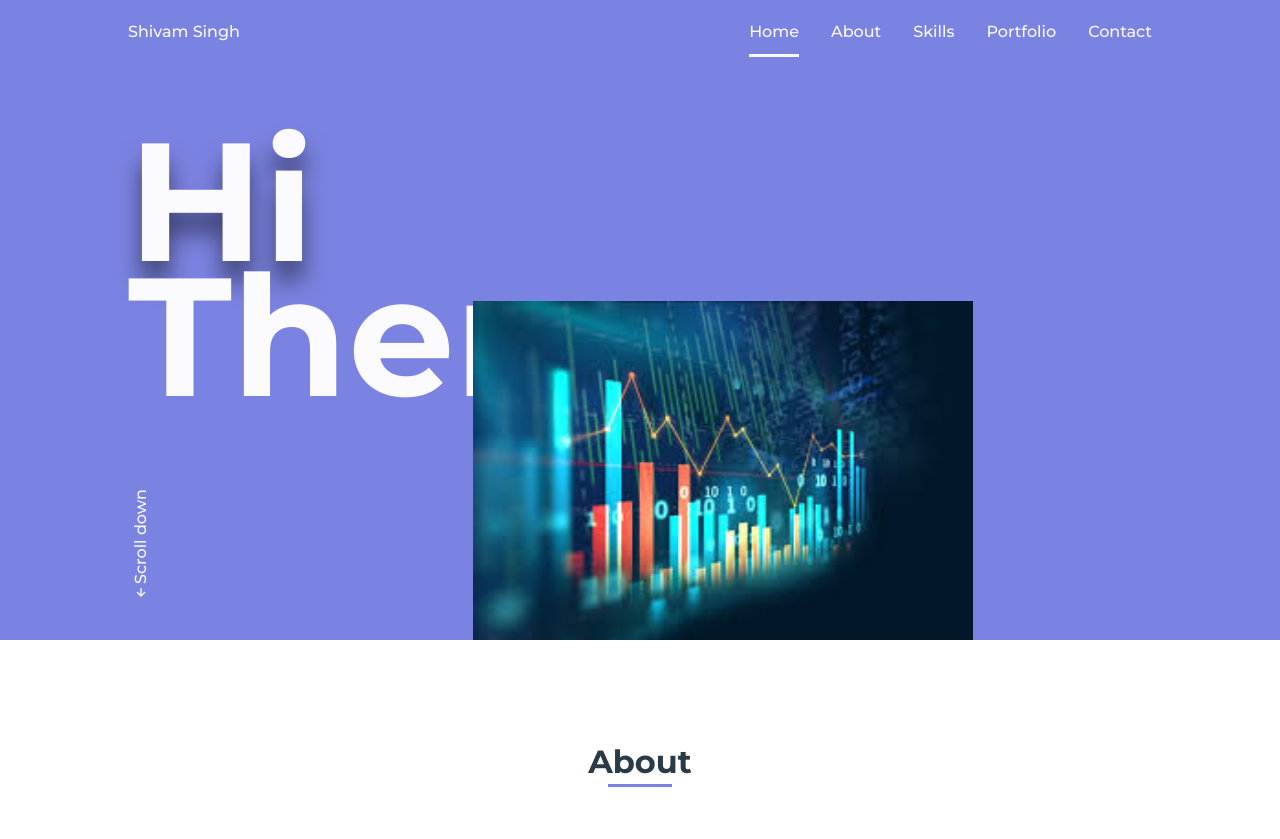
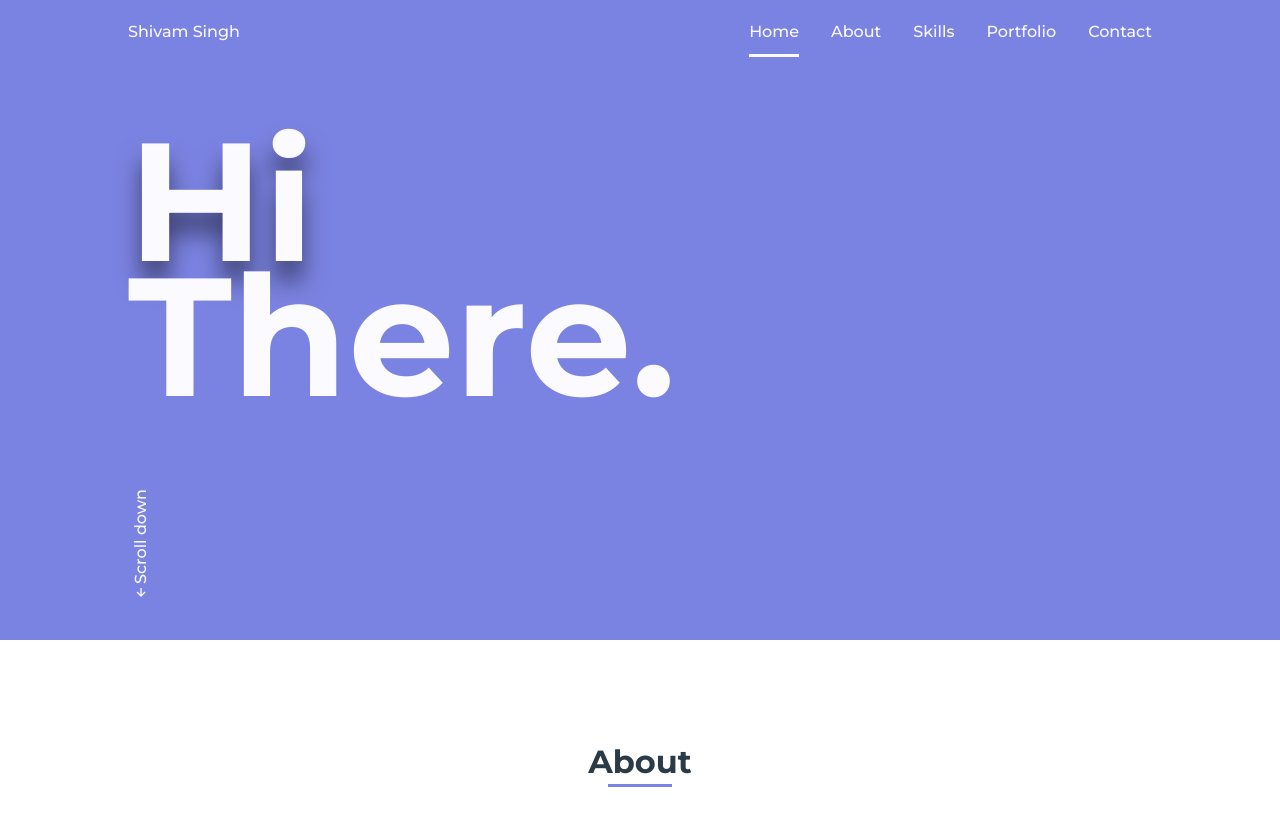
Before and after one commit to 178shivam178/portfolio_website, a Django app: page / in a window 1280 px wide. Shown: the top 839 px of the page. Run offline with Django 3.2, Linux system fonts and the light colour scheme; data comes from the database, SQL or seed files in the repository.

Commit message:
html changes

```diff
--- a/john/templates/index.html
+++ b/john/templates/index.html
@@ -47,8 +47,6 @@
                     <div class="home__scroll">
                         <a href="#about" class="home__scroll-link"><i class='bx bx-up-arrow-alt' ></i>Scroll down</a>
                     </div>
-
-                    <img src="{{ home.picture.url }}" alt="" class="home__img">
                 </div>
             </section>
 
```
